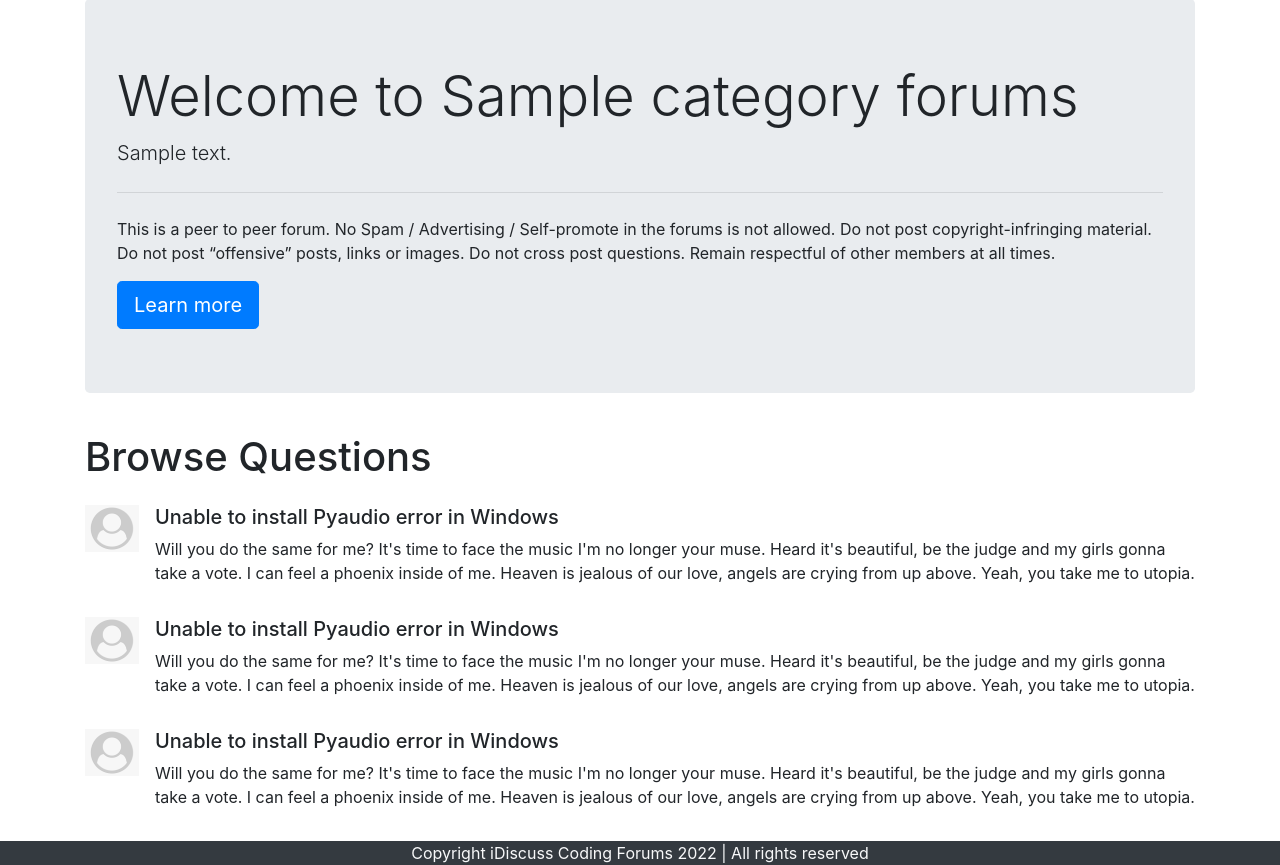
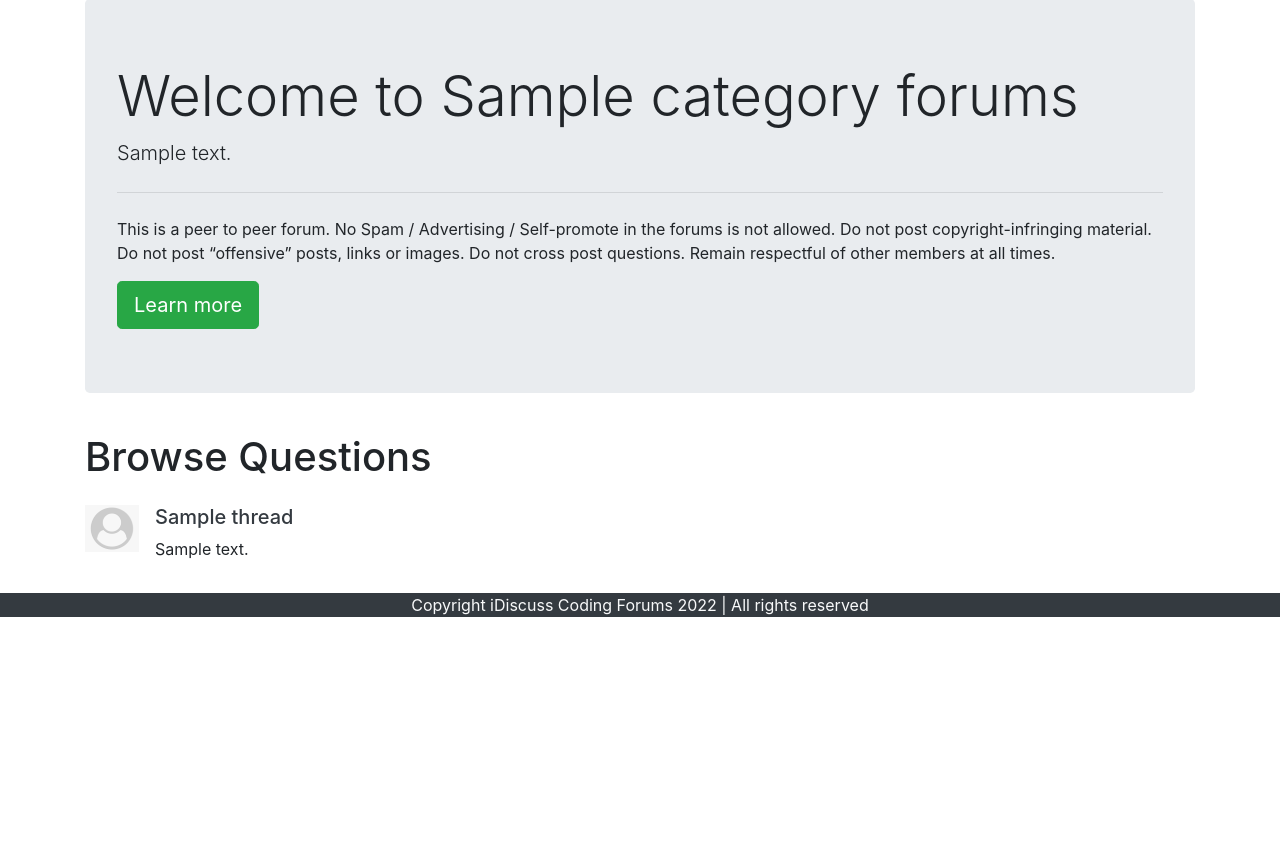
Before and after one commit to Asadujjaman47/PHP-Forum-Site, a PHP site: page /threadlist.php?catid=1 in a window 1280 px wide. Shown: the part 81-946 px from the top of the page. After the commit the page ends 698 px from the top, so only its background shows below. Run offline with PHP 8.4, Linux system fonts and the light colour scheme; tables that the repository leaves empty or names only in its code hold one stand-in row (values such as "Sample post").

Commit message:
Creating A Table To Store Forum Threads

```diff
--- a/index.php
+++ b/index.php
@@ -61,7 +61,6 @@
                 // echo $row['category_name'];
 
 
-
                 $id = $row['category_id'];
                 $cat = $row['category_name'];
                 $desc = $row['category_description'];
--- a/threadlist.php
+++ b/threadlist.php
@@ -41,13 +41,40 @@
             <p>This is a peer to peer forum. No Spam / Advertising / Self-promote in the forums is not allowed. Do not
                 post copyright-infringing material. Do not post “offensive” posts, links or images. Do not cross post
                 questions. Remain respectful of other members at all times.</p>
-            <a class="btn btn-primary btn-lg" href="#" role="button">Learn more</a>
+            <a class="btn btn-success btn-lg" href="#" role="button">Learn more</a>
         </div>
     </div>
 
     <div class="container">
         <h1 class="py-2">Browse Questions</h1>
-        <div class=" media my-3">
+
+        <?php
+
+        $id = $_GET['catid'];
+
+        $sql = "SELECT * FROM `threads` WHERE thread_cat_id=$id";
+
+        $result = mysqli_query($conn,$sql);
+
+        while($row = mysqli_fetch_assoc($result)){
+            $id = $row['thread_id'];
+            $title = $row['thread_title'];
+            $desc = $row['thread_desc'];
+
+            echo '
+                <div class=" media my-3">
+                    <img src="img/userdefault.png" width="54px" class=" mr-3" alt="...">
+                    <div class="media-body">
+                        <h5 class="mt-0"><a class="text-dark" href="thread.php">'. $title .'</a></h5>
+                        <p>'. $desc .'</p>
+                    </div>
+                </div>';
+        }
+
+        ?>
+
+        <!-- Remove later; Putting this just to check html alignment for now  -->
+        <!-- <div class="media my-3">
             <img src="img/userdefault.png" width="54px" class=" mr-3" alt="...">
             <div class="media-body">
                 <h5 class="mt-0">Unable to install Pyaudio error in Windows</h5>
@@ -55,27 +82,7 @@
                     beautiful, be the judge and my girls gonna take a vote. I can feel a phoenix inside of me. Heaven is
                     jealous of our love, angels are crying from up above. Yeah, you take me to utopia.</p>
             </div>
-        </div>
-
-        <div class="media my-3">
-            <img src="img/userdefault.png" width="54px" class=" mr-3" alt="...">
-            <div class="media-body">
-                <h5 class="mt-0">Unable to install Pyaudio error in Windows</h5>
-                <p>Will you do the same for me? It's time to face the music I'm no longer your muse. Heard it's
-                    beautiful, be the judge and my girls gonna take a vote. I can feel a phoenix inside of me. Heaven is
-                    jealous of our love, angels are crying from up above. Yeah, you take me to utopia.</p>
-            </div>
-        </div>
-
-        <div class="media my-3">
-            <img src="img/userdefault.png" width="54px" class=" mr-3" alt="...">
-            <div class="media-body">
-                <h5 class="mt-0">Unable to install Pyaudio error in Windows</h5>
-                <p>Will you do the same for me? It's time to face the music I'm no longer your muse. Heard it's
-                    beautiful, be the judge and my girls gonna take a vote. I can feel a phoenix inside of me. Heaven is
-                    jealous of our love, angels are crying from up above. Yeah, you take me to utopia.</p>
-            </div>
-        </div>
+        </div> -->
     </div>
 
 
```
